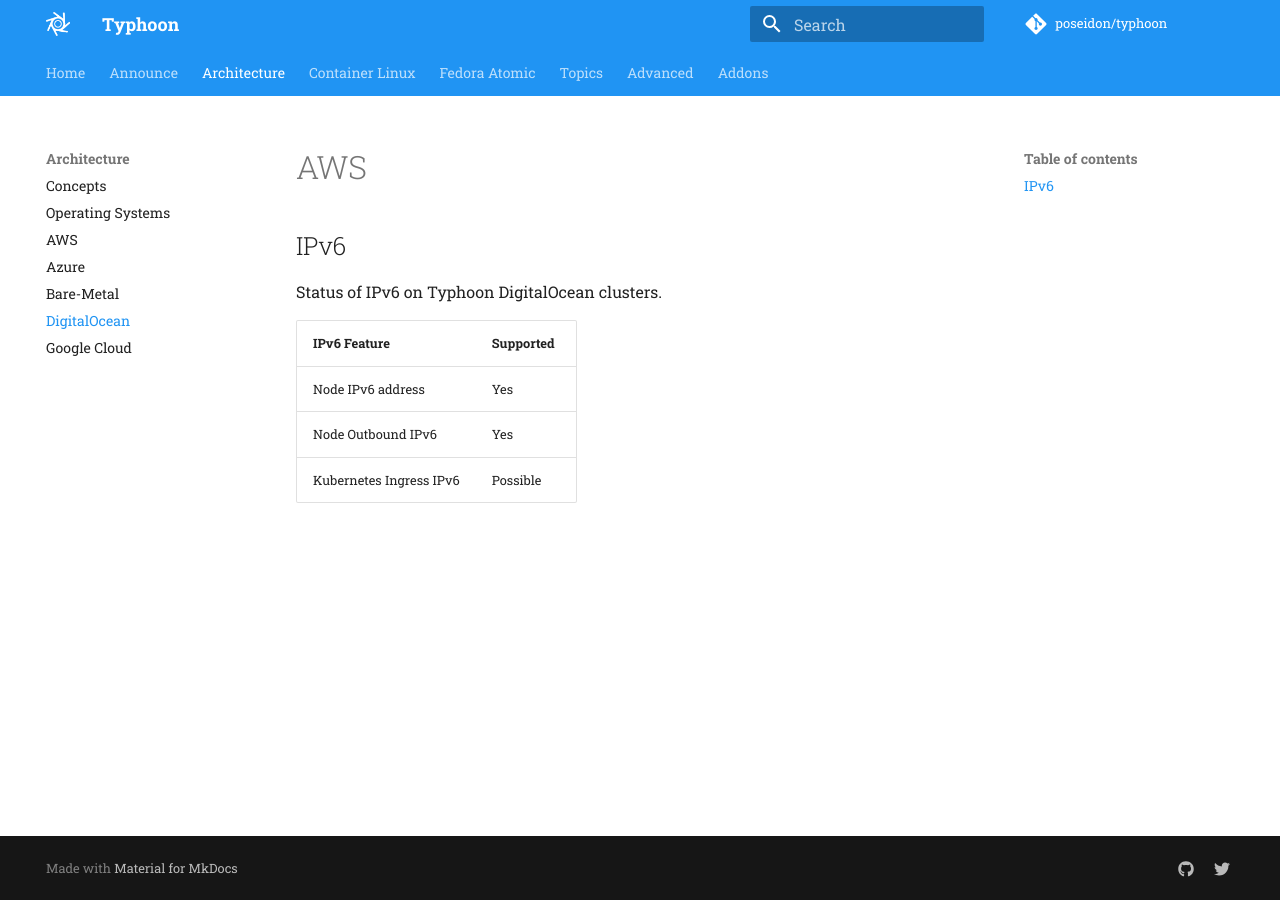
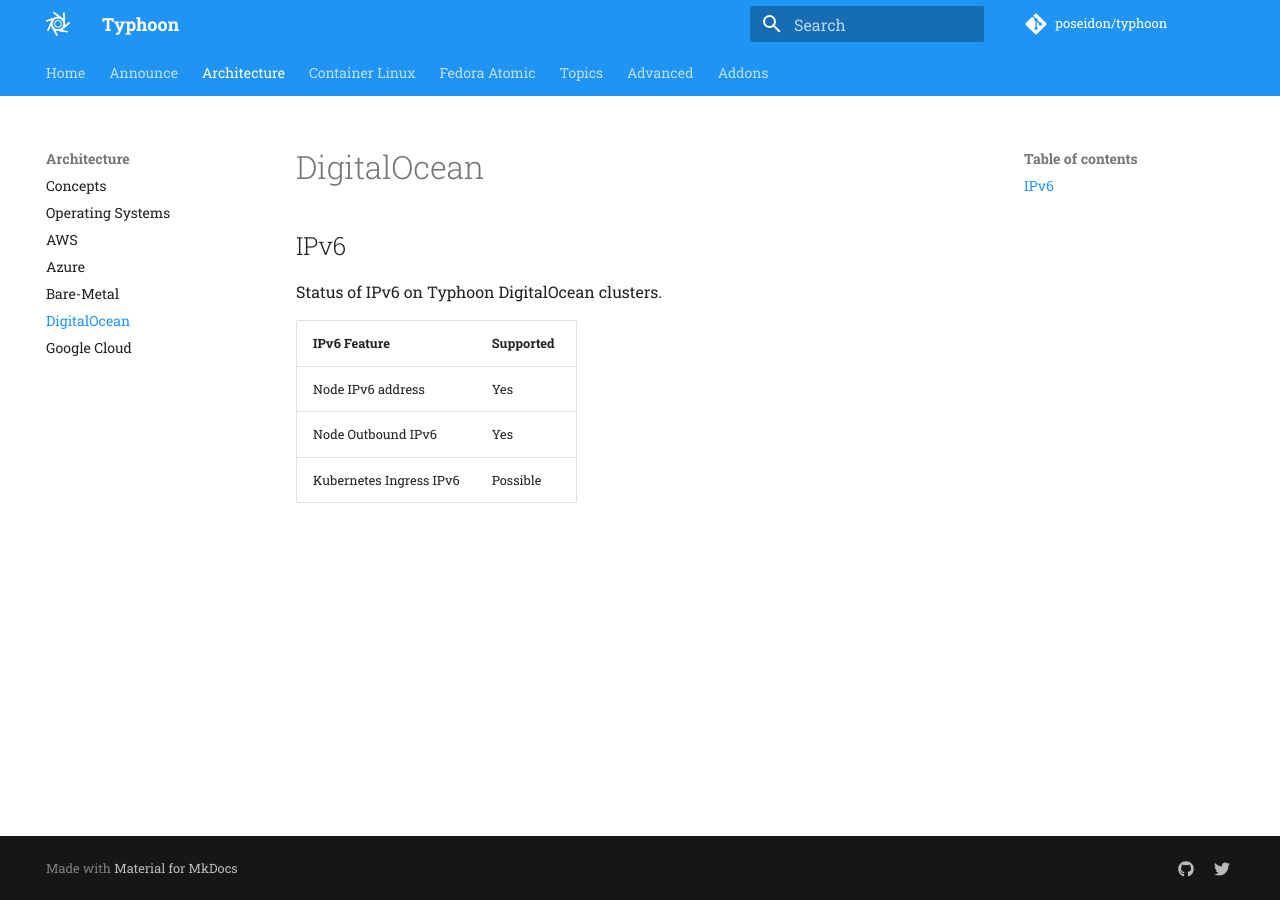
Before and after one commit to poseidon/typhoon, an MkDocs documentation site: the page built from docs/architecture/digitalocean.md, in a window 1280 px wide. Built offline with MkDocs 1.6.1 and Material for MkDocs 9.7.7, drawn with Linux system fonts in a browser that asks for light colours; comment, search, counter and statistics services are not loaded.

Commit message:
Fix title: AWS -> DigitalOcean

```diff
--- a/docs/architecture/digitalocean.md
+++ b/docs/architecture/digitalocean.md
@@ -1,4 +1,4 @@
-# AWS
+# DigitalOcean
 
 ## IPv6
 
```
